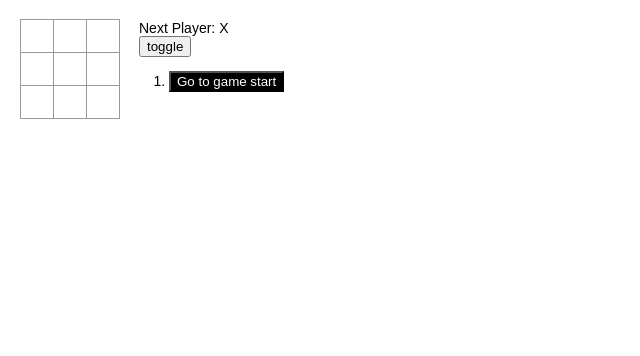
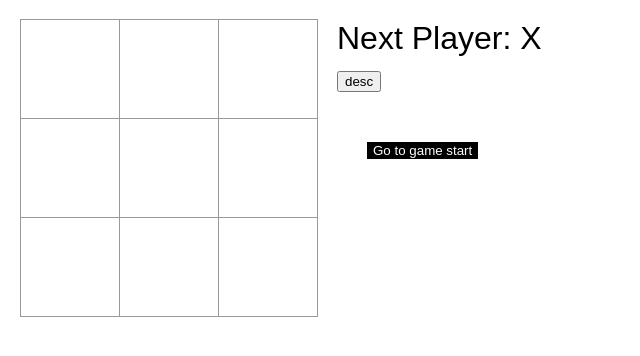
Before and after one commit to ljw0096/tictactoe, a React (Create React App) app: page / in a window 1280 px wide. Shown: the top 356 px of the page, without its empty margins (0-640 px from the left). Built offline with nearby package versions, Linux system fonts and the light colour scheme.

Commit message:
chore: add styled components

```diff
--- a/package.json
+++ b/package.json
@@ -10,9 +10,11 @@
     "@types/node": "^16.11.64",
     "@types/react": "^18.0.21",
     "@types/react-dom": "^18.0.6",
+    "@types/styled-components": "^5.1.26",
     "react": "^18.2.0",
     "react-dom": "^18.2.0",
     "react-scripts": "5.0.1",
+    "styled-components": "^5.3.6",
     "typescript": "^4.8.4",
     "web-vitals": "^2.1.4"
   },
--- a/src/components/GameHistory.tsx
+++ b/src/components/GameHistory.tsx
@@ -13,7 +13,7 @@ const GameHistory = ({ history, jumpTo, currentStep }: Props) => {
 
   return (
     <>
-      <button onClick={() => setToggle(!toggle)}>toggle</button>
+      <button onClick={() => setToggle(!toggle)}>{toggle ? "desc" : "asce"}</button>
       <HistoryList history={history} jumpTo={jumpTo} reverse={toggle} currentStep={currentStep} />
     </>
   )
--- a/src/components/HistoryList.tsx
+++ b/src/components/HistoryList.tsx
@@ -1,3 +1,4 @@
+import styled from "styled-components"
 import { HistoryType } from "../interfaces"
 import { reverseArray } from "../utils/ArrayPure"
 
@@ -20,9 +21,9 @@ const HistoryList = ({ history, jumpTo, reverse, currentStep }: Props) => {
           : `Go to game start`
         return (
           <li key={move}>
-            <button className={current === move ? "currentStep" : ""} onClick={() => jumpTo(step)}>
+            <HistoryItem current={current === move} onClick={() => jumpTo(step)}>
               {desc}
-            </button>
+            </HistoryItem>
           </li>
         )
       })}
@@ -31,3 +32,10 @@ const HistoryList = ({ history, jumpTo, reverse, currentStep }: Props) => {
 }
 
 export default HistoryList
+
+const HistoryItem = styled.button<{ current: boolean }>`
+  background-color: ${({ current }) => (current ? "black" : "transparent")};
+  color: ${({ current }) => (current ? "white" : "black")};
+  border: none;
+  cursor: pointer;
+`
--- a/src/styles/index.css
+++ b/src/styles/index.css
@@ -1,10 +1,11 @@
 body {
-  font: 14px "Century Gothic", Futura, sans-serif;
+  font: 32px "Century Gothic", Futura, sans-serif;
   margin: 20px;
 }
 
 ol,
 ul {
+  list-style: none;
   padding-left: 30px;
 }
 
@@ -22,15 +23,15 @@ ul {
   background: #fff;
   border: 1px solid #999;
   float: left;
-  font-size: 24px;
+  font-size: 96px;
   font-weight: bold;
   line-height: 34px;
-  height: 34px;
+  height: 100px;
   margin-right: -1px;
   margin-top: -1px;
   padding: 0;
   text-align: center;
-  width: 34px;
+  width: 100px;
 }
 
 .square:focus {
```
Also changed, not shown: 1 other file (tests, documents, lock files or other folders).
